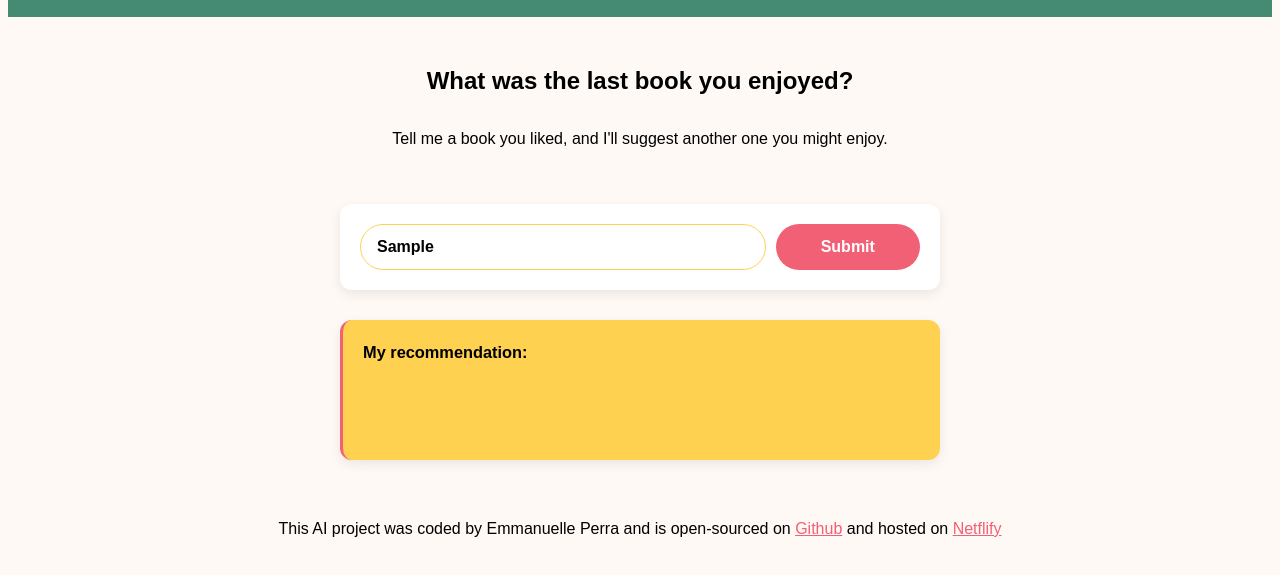
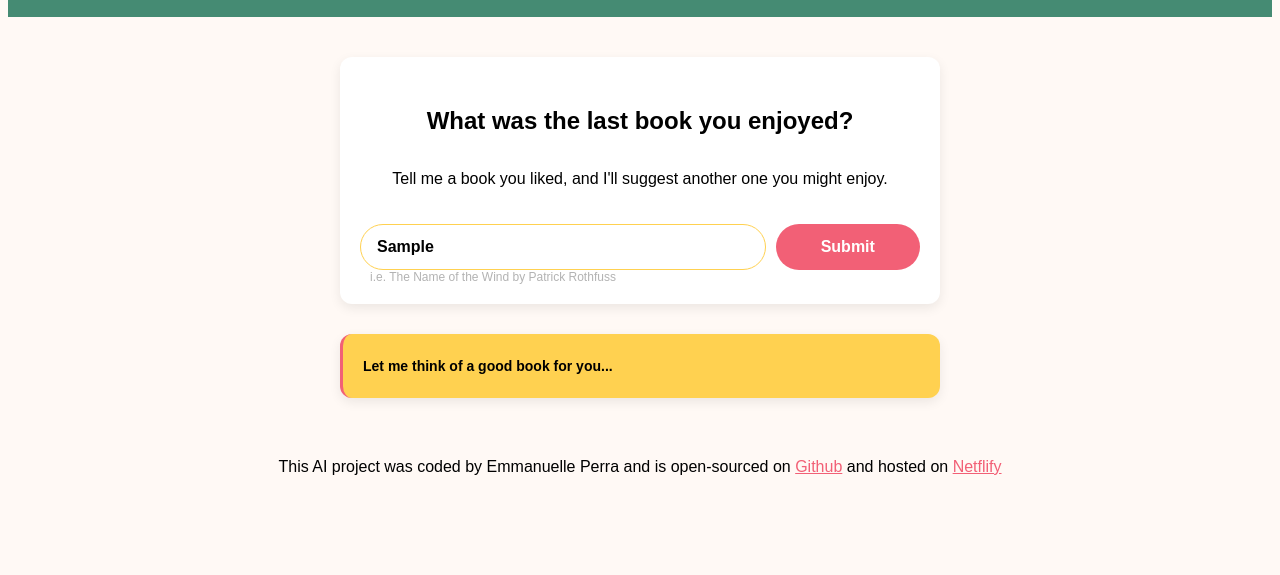
Before and after one commit to emmanuelleperra/Book-Ideas-Generator, a plain HTML site: page index.html in a window 1280 px wide. Both pictures are taken after typing "Sample" into the empty fields and a click on the input 847 px from the left and 347 px from the top of the page. Shown: the part 101-676 px from the top of the page. Drawn offline with nearby package versions, Linux system fonts and the light colour scheme; no server answers; a web font is replaced by a local one.

Commit message:
Improved user experience

```diff
--- a/index.html
+++ b/index.html
@@ -20,18 +20,18 @@
          </div>
     </header>
     <main>
-        <h2>What was the last book you enjoyed?</h2>
-        <p> Tell me a book you liked, and I'll suggest another one you might enjoy.</p>
         <div class="container">
             <div class="form-container">
+                <h2>What was the last book you enjoyed?</h2>
+                <p> Tell me a book you liked, and I'll suggest another one you might enjoy.</p>
 
                 <form id="book-idea-form">
                     <input type="text" placeholder="Enter a book title..." required autocomplete="off" class="instructions" id="user-instructions"/>
                     <input type="submit" class="button" />
                 </form>
+                <div class="hint">i.e. The Name of the Wind by Patrick Rothfuss</div>
             </div>
-            <div class="answer-container">
-                <h3>My recommendation:</h3>
+            <div class="answer-container hidden" id="answer-container">
                     <div class="book-idea" id="book-idea"></div>
             </div>
         </div>
--- a/index.js
+++ b/index.js
@@ -1,6 +1,6 @@
 function displayIdea(response) {
     console.log("idea generated");
-    new Typewriter('#book-idea', {
+    new Typewriter('#answer-container', {
         strings: response.data.answer,
         autoStart: true,
         delay: 1,
@@ -18,6 +18,10 @@ function generateIdea(event) {
     let context = "You are a book expert who loves giving advice on what people should read, and you like to share books that are not very known. Make sure to use the requester's instructions. Only answer in the following format: Name of the book by author";
     let apiUrl = `https://api.shecodes.io/ai/v1/generate?prompt=${prompt}&context=${context}&key=${apiKey}`;
 
+    let ideaElement = document.querySelector("#answer-container");
+    ideaElement.classList.remove("hidden");
+    ideaElement.innerHTML = `<div class="generating">Let me think of a good book for you...</div>`
+
     console.log("Generating idea");
     console.log(`Prompt: ${prompt}`);
     console.log(`Context: ${context}`);
--- a/style.css
+++ b/style.css
@@ -27,8 +27,9 @@ h1 {
 
 }
 
-p {
+.form-container p {
     text-align: center;
+    padding-bottom: 20px;
 }
 
 body {
@@ -40,16 +41,19 @@ body {
 
 h2 {
     text-align: center;
-    padding-top: 30px;
+    padding-top: 10px;
     padding-bottom: 10px;
     margin-bottom: 25px;
 }
 
 form {
+    display: flex;
+}
+
+.form-container {
     padding: 20px;
     background-color: white;
     border-radius: 12px;
-    display: flex;
     box-shadow: 0px 4px 12px rgba(0, 0, 0, 0.08);
     margin-bottom: 30px;
 }
@@ -100,6 +104,12 @@ h3 {
     margin-bottom: 15px;
 }
 
+.hint {
+    font-size: 12px;
+    color: grey;
+    padding-left: 10px;
+    opacity: 0.6;
+}
 .answer-container {
     font-size: 14px;
     background-color: #FFD150;
@@ -110,7 +120,7 @@ h3 {
     box-shadow: 0px 4px 12px rgba(0, 0, 0, 0.08);
     border-radius: 12px;
     margin-top: 20px;
-    height: 100px;
+
 }
 
 .book-idea {
@@ -126,3 +136,7 @@ footer {
 footer a {
     color: #F26076;
 }
+
+.hidden {
+    display: none;
+}
```
